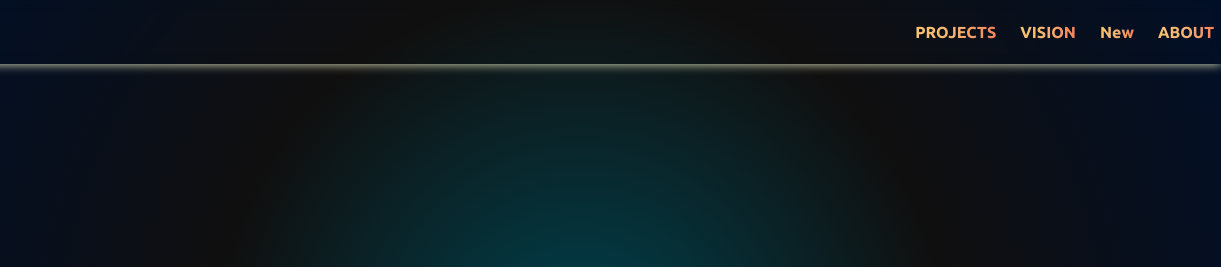
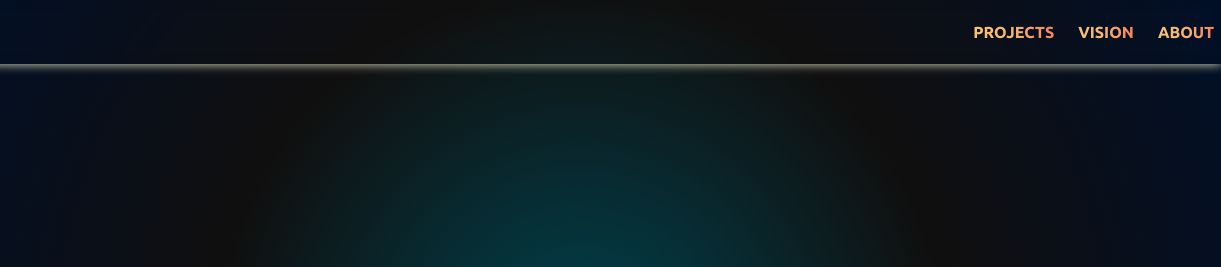
Before and after one commit to ManishKrBarman/MiDiORA, a plain HTML site: page index.html in a window 1280 px wide. Shown: the top 267 px of the page, 59-1280 px from the left. Drawn offline with Linux system fonts and the light colour scheme.

Commit message:
update index file

```diff
--- a/index.html
+++ b/index.html
@@ -22,7 +22,6 @@
             <ul class="nav-links">
                 <li class="hover-effect" id="project"><a href="projects.html">PROJECTS</a></li>
                 <li class="hover-effect" id="vision"><a href="vision.html">VISION</a></li>
-                <li class="hover-effect" id="vision"><a href="vision.html">New</a></li>
                 <li class="hover-effect" id="about"><a href="about.html">ABOUT</a></li>
             </ul>
         </nav>
```
